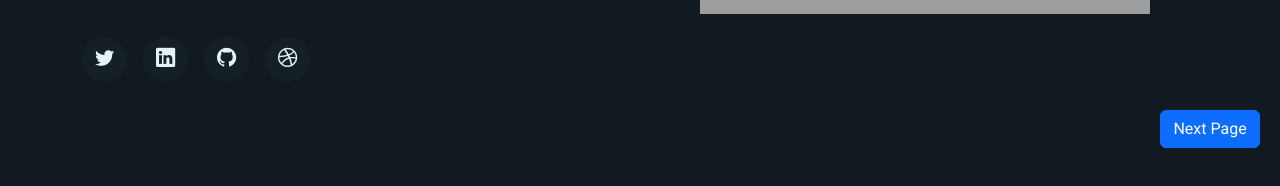
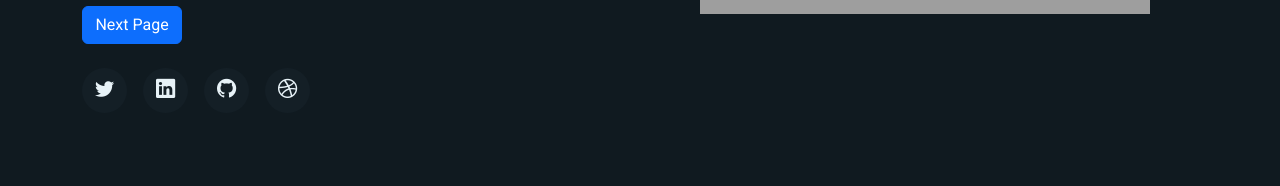
Before and after one commit to Bread2916/iricdonato.github.io, a plain HTML site: page index.html in a window 1280 px wide. Shown: the part 608-794 px from the top of the page. Drawn offline with nearby package versions, Linux system fonts and the light colour scheme; grey boxes are pictures that could not be loaded; a script that the page names is missing.

Commit message:
fix butts?

```diff
--- a/assets/css/main.css
+++ b/assets/css/main.css
@@ -3034,14 +3034,11 @@ section,
 
    /* ======== BUTTS ================================================== */
 .button-nav-container {
-  position: fixed;       /* Fix position relative to viewport */
-  bottom: 20px;          /* Distance from bottom */
-  right: 20px;           /* Distance from right */
-  display: flex;         /* Arrange buttons in a row */
-  gap: 10px;             /* Space between buttons */
-  z-index: 1000;         /* Make sure it’s on top */
-  justify-content: flex-end; /* Align buttons to the right */
-  width: auto;           /* Adjust width to content */
+  position: relative;
+  margin-top: 20px;           /* space from the container above */
+  display: flex;
+  gap: 10px;
+  justify-content: flex-end;  /* align buttons to the right */
 }
 
 .button-nav-container .btn {
```
